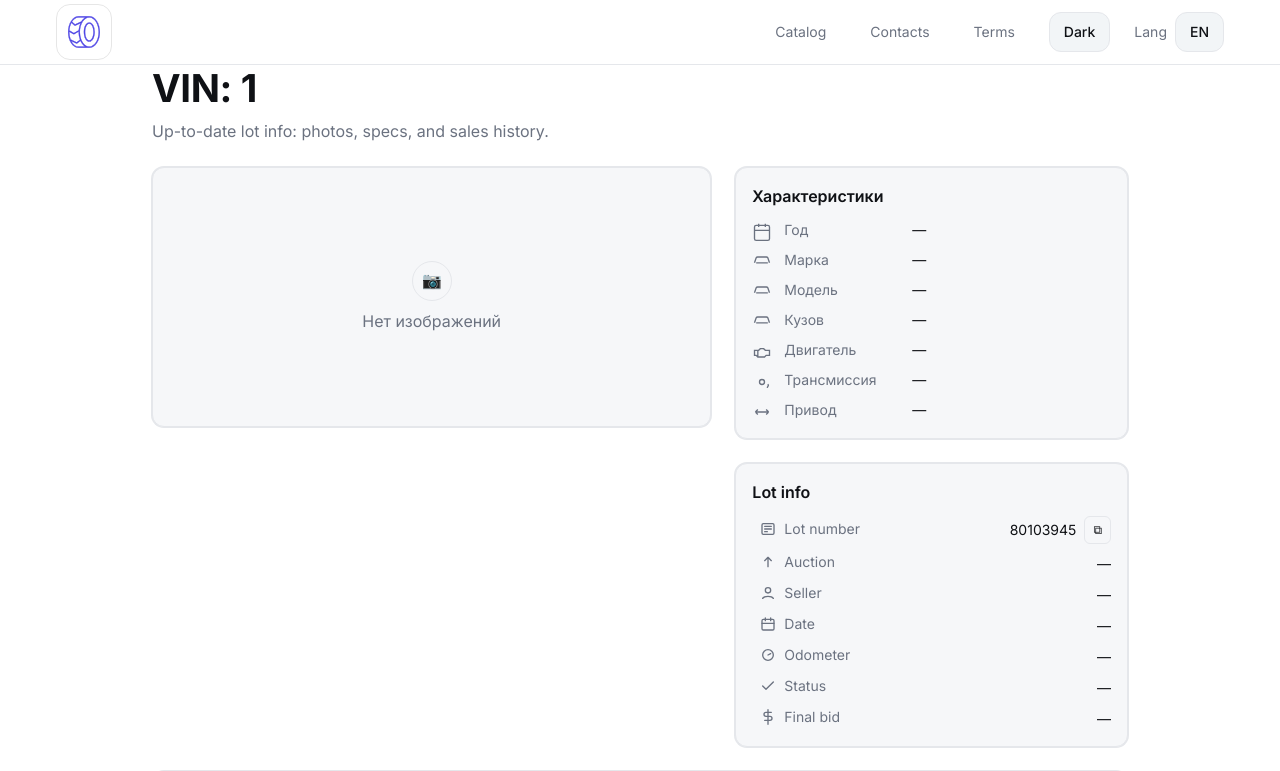
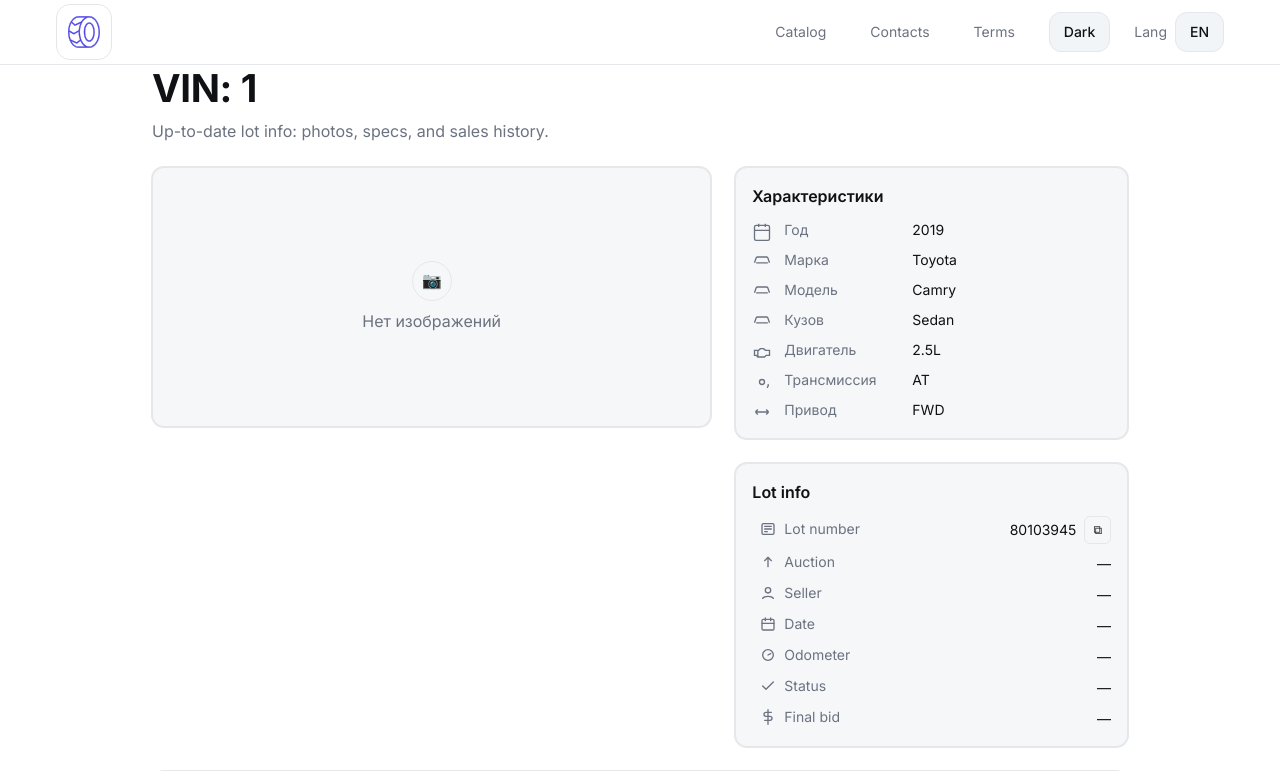
Before and after one commit to KestutisTreciokas/vinops, a Next.js app in the folder frontend/: page /1/vin/1 in a window 1280 px wide. Shown: the top 771 px of the page. Built offline with nearby package versions, Linux system fonts and the light colour scheme.

Commit message:
fix(vin page): Specs expects {specs}; VinGallery uses data.photos

```diff
--- a/frontend/src/app/[lang]/vin/[vin]/page.tsx
+++ b/frontend/src/app/[lang]/vin/[vin]/page.tsx
@@ -25,7 +25,7 @@ export default function VinPage({ params }: { params: { lang: 'ru'|'en', vin: st
 
         {/* Правая колонка: характеристики и инфо по лоту */}
         <div className="lg:col-span-5 space-y-6">
-          <Specs lang={lang} data={data} />
+          <Specs specs={data.specs} />
           <LotInfo history={data.history} lang={lang} data={data} />
         </div>
 
```
